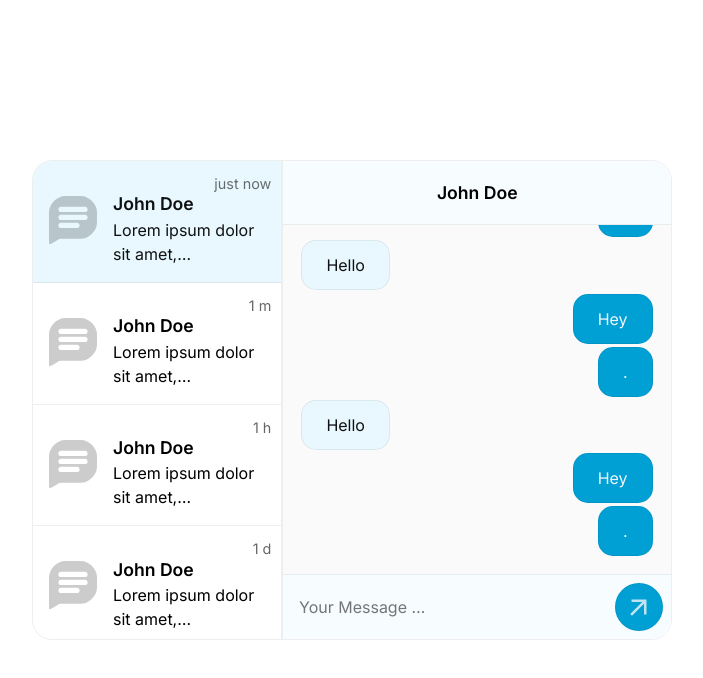
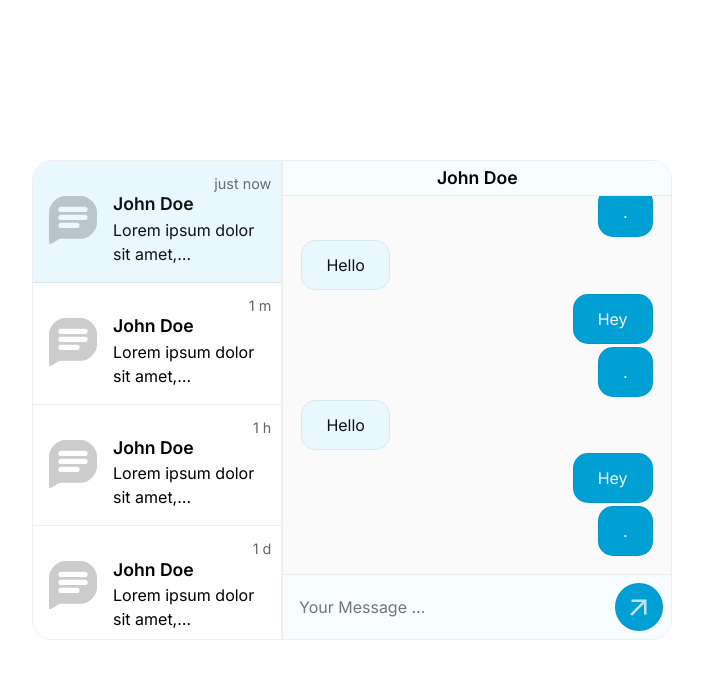
Before and after one commit to yspreen/super-simple-chat, a React app: page / in a window 1280 px wide. Shown: the top 678 px of the page, without its empty margins (288-991 px from the left). Built offline with nearby package versions, Linux system fonts and the light colour scheme.

Commit message:
Fix header height.

```diff
--- a/src/style.css
+++ b/src/style.css
@@ -94,8 +94,8 @@
   overflow-y: auto; /* Allows scrolling */
 }
 .header-container {
-  height: 8em;
-  padding: 1em;
+  height: 6em;
+  padding: 0 1em;
   display: flex;
   align-items: center;
   justify-content: space-between;
```
